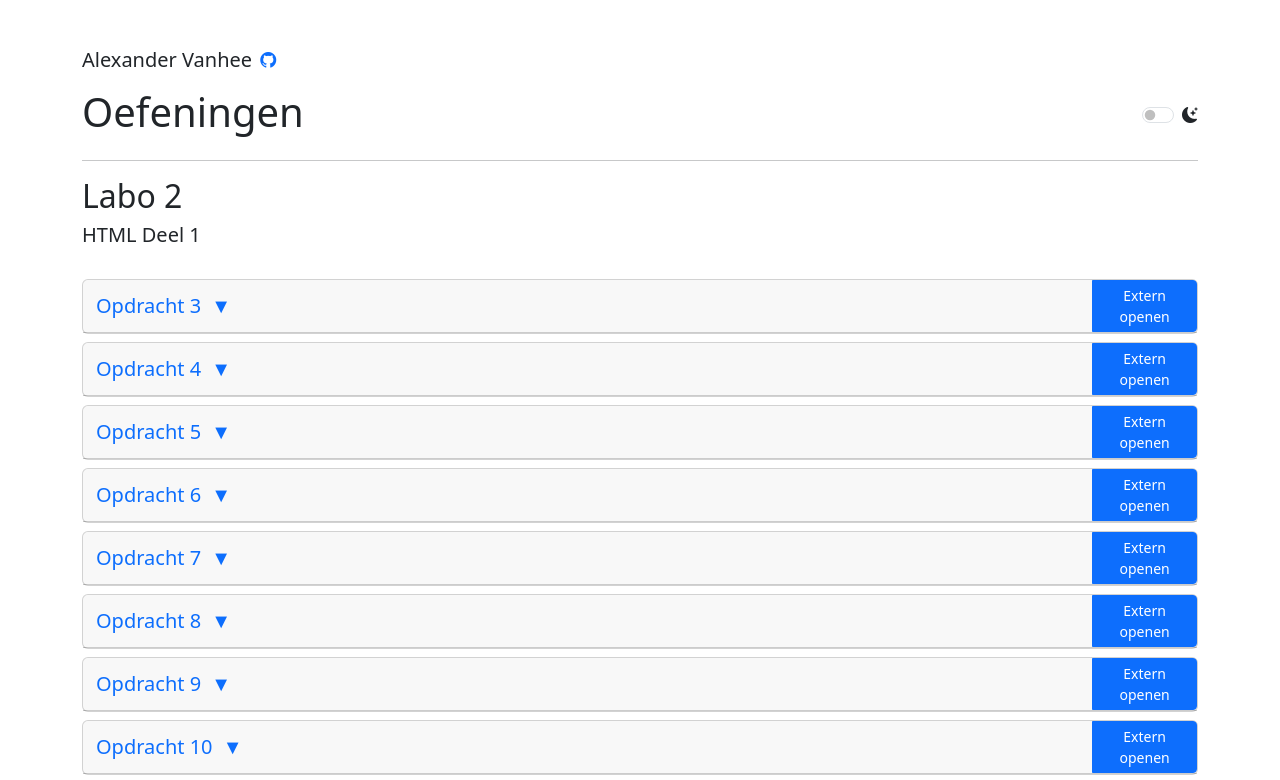
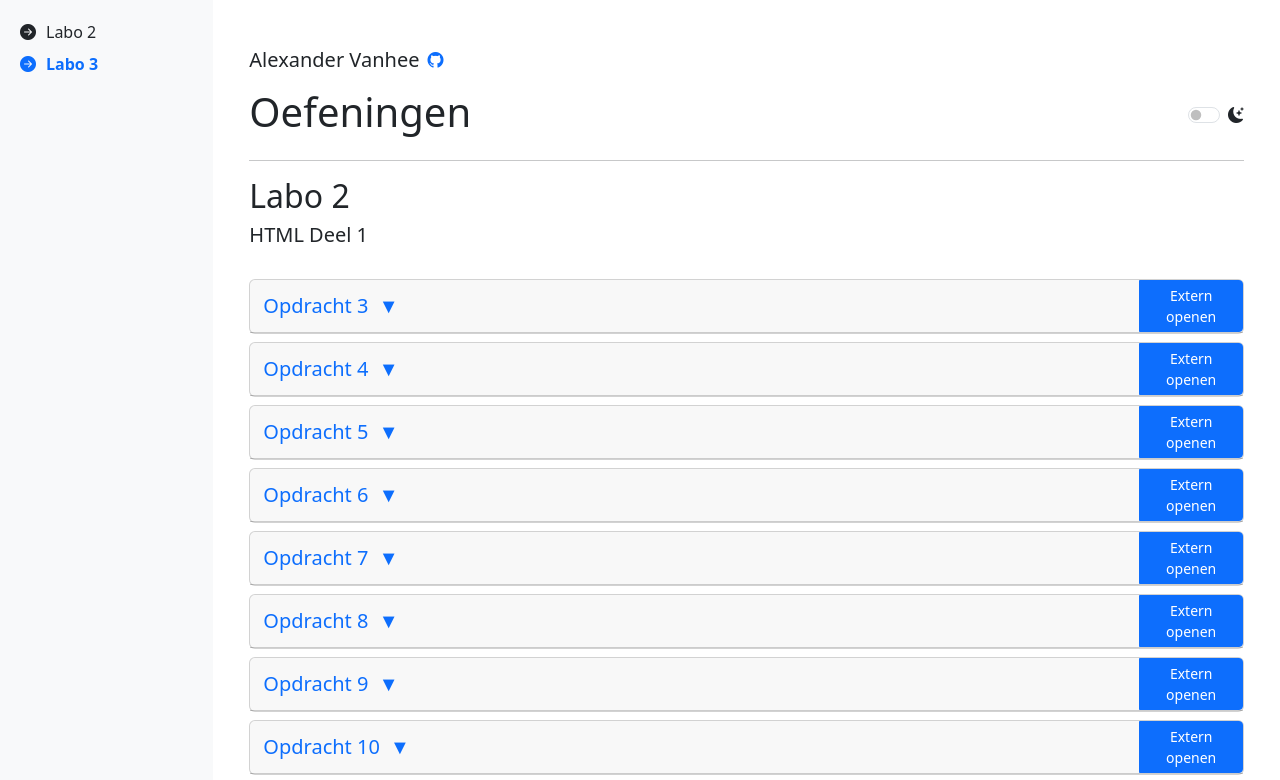
Before and after one commit to AlexanderVanhee/WebDevelopment, a plain HTML site: page index.html in a window 1280 px wide. Shown: the top 780 px of the page. Drawn offline with nearby package versions, Linux system fonts and the light colour scheme.

Commit message:
Update index.html

```diff
--- a/index.html
+++ b/index.html
@@ -83,10 +83,44 @@
         footer {
             flex-shrink: 0;
         }
+
+        /* New styles for sidebar */
+        .sidebar {
+            position: fixed;
+            height: 100vh;
+            overflow-y: auto;
+        }
+
+        .sidebar .nav-link {
+            color: var(--bs-body-color);
+            padding: 0.25rem 0.5rem;
+        }
+
+        .sidebar .nav-link.active {
+            font-weight: bold;
+            color: var(--bs-primary);
+        }
+
+        .sidebar .nav-link:hover {
+            background-color: rgba(var(--bs-secondary-rgb), 0.1);
+        }
     </style>
 </head>
 
 <body>
+    <div class="container-fluid">
+        <div class="row">
+            <!-- Sidebar -->
+            <nav class="col-md-3 col-lg-2 d-md-block bg-body-tertiary sidebar collapse">
+                <div class="position-sticky pt-3">
+                    <ul class="nav flex-column" id="sidebar-nav">
+                        <!-- Will be populated dynamically -->
+                    </ul>
+                </div>
+            </nav>
+
+            <!-- Main content -->
+            <main class="col-md-9 ms-sm-auto col-lg-10 px-md-4">
                 <div class="content">
                     <div class="container mt-5">
                         <div class="d-flex align-items-center mb-3">
@@ -113,25 +147,38 @@
                 </div>
                 <footer class="bg-body-tertiary text-center text-lg-start mt-auto">
                     <div class="text-center p-3" style="background-color: rgba(0, 0, 0, 0.05);">
-            <a>Voor het navigatiegemak heb ik gebruikgemaakt van iFrames. De aparte pagina's zijn nog steeds zichtbaar
+                        <a>Voor het navigatiegemak heb ik gebruikgemaakt van iFrames. De aparte pagina's zijn nog steeds
+                            zichtbaar
                             via de knop "Extern openen".</a>
                         <br>
                         <a>Alexander Vanhee - Groep A</a>
-
                     </div>
                 </footer>
+            </main>
+        </div>
+    </div>
+
     <script src="https://cdn.jsdelivr.net/npm/bootstrap@5.3.0/dist/js/bootstrap.bundle.min.js"></script>
     <script>
         function generateExerciseLists(data) {
             const container = document.getElementById('exercises-container');
+            const sidebar = document.getElementById('sidebar-nav');
+
             data.tasks.forEach((task, taskIndex) => {
                 const taskDiv = document.createElement('div');
                 taskDiv.className = 'mb-4';
+                taskDiv.id = `task-${taskIndex}`;
                 taskDiv.innerHTML = `<h2>${task.title}</h2><h5>${task.subtitle}</h5><br>`;
 
                 const accordion = document.createElement('div');
                 accordion.className = 'accordion';
                 accordion.id = `accordion-${taskIndex}`;
+
+                // Add task to sidebar
+                const taskItem = document.createElement('li');
+                taskItem.className = 'nav-item';
+                taskItem.innerHTML = `<a class="nav-link" href="#task-${taskIndex}"><i style="margin-right:10px" class="bi bi-arrow-right-circle-fill"></i></i>${task.title}</a>`;
+                sidebar.appendChild(taskItem);
 
                 task.exercises.forEach((exercise, exerciseIndex) => {
                     const card = document.createElement('div');
@@ -139,7 +186,6 @@
                     card.innerHTML = `
                         <div class="card-header" style="padding: 0;" id="heading-${taskIndex}-${exerciseIndex}">
                             <div class="btn-group w-100" role="group">
-                                <!-- Accordion toggler button -->
                                 <button type="button" class="btn btn-link text-start w-100 exercise-header" data-bs-toggle="collapse"
                                     data-bs-target="#collapse-${taskIndex}-${exerciseIndex}" aria-expanded="false"
                                     aria-controls="collapse-${taskIndex}-${exerciseIndex}">
@@ -165,7 +211,6 @@
                             </div>
                         </div>
                     `;
-
 
                     accordion.appendChild(card);
                 });
@@ -209,12 +254,12 @@
                     title.classList.add('collapsed');
                 });
             });
-        }
 
-        // Open html content in new tab instead of iframe.
-        function openExternal(url, event) {
-            event.stopPropagation();
-            window.open(url, '_blank');
+            // Initialize ScrollSpy
+            var scrollSpy = new bootstrap.ScrollSpy(document.body, {
+                target: '#sidebar-nav',
+                offset: 200
+            });
         }
 
         function setTheme(theme) {
```
Lines whose indentation alone changed are shown as unchanged.
